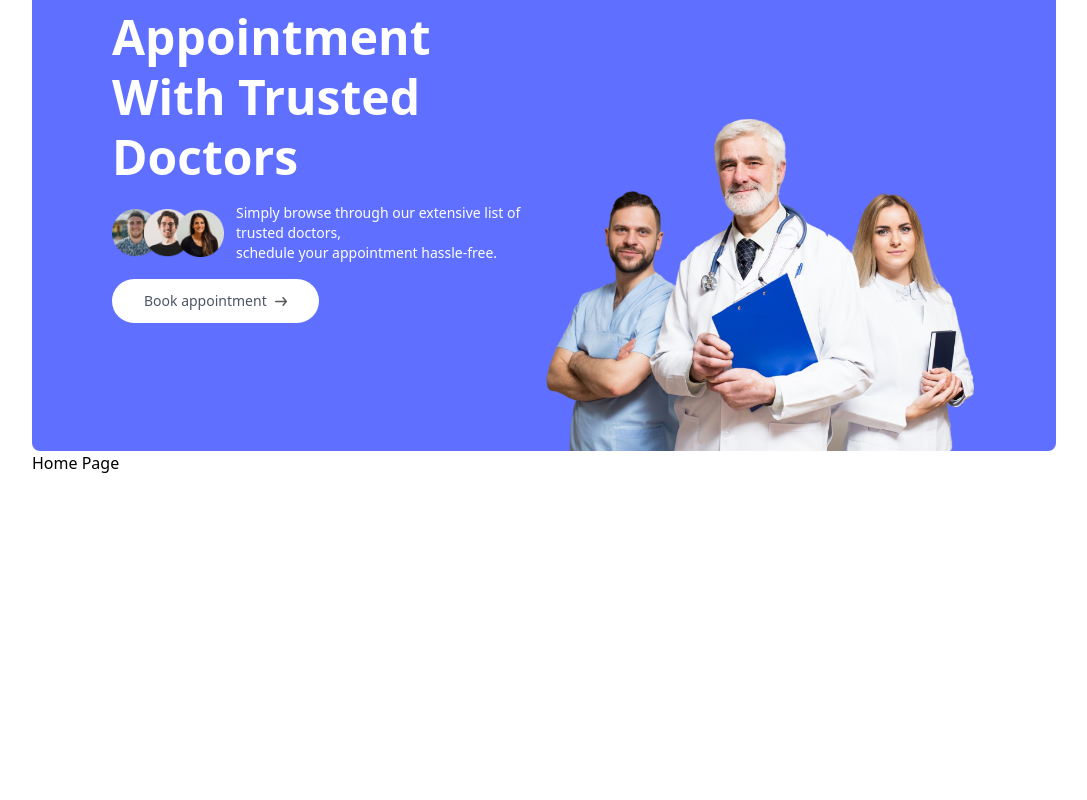
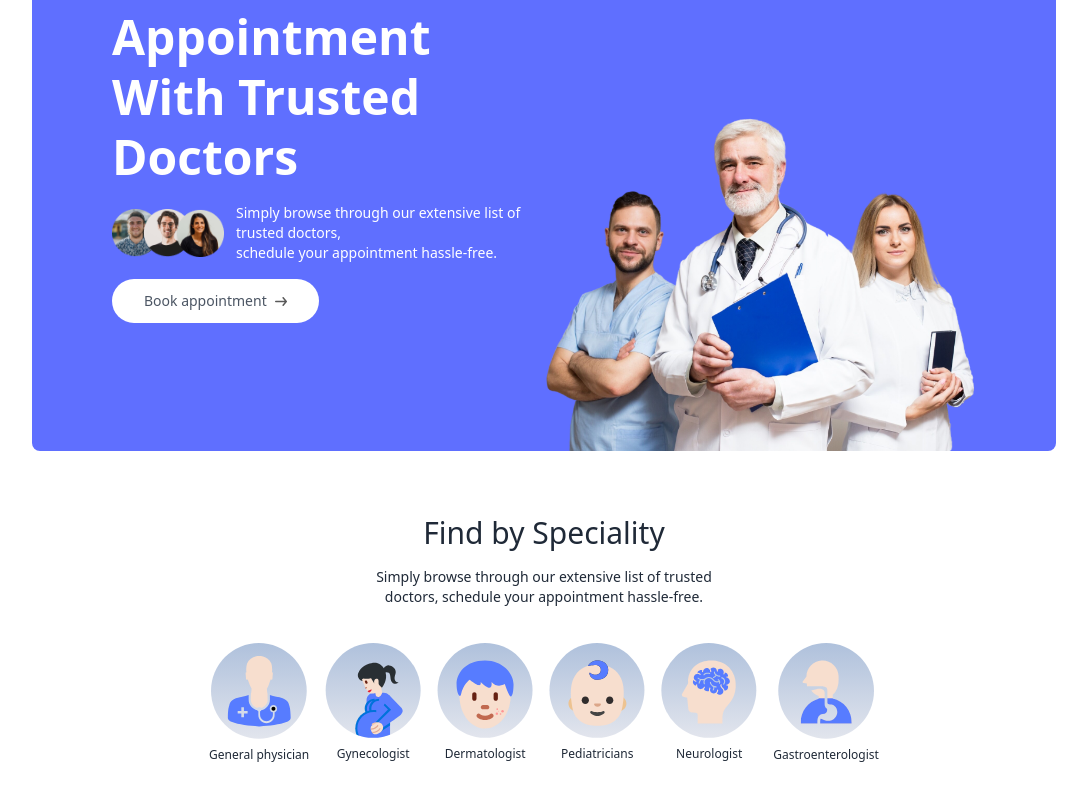
Before and after one commit to stefan-novakovic/prescripto, a React (Vite) app in the folder frontend/: page / in a window 1280 px wide. Shown: the part 278-1078 px from the top of the page, without its empty margins (96-1183 px from the left). Before the commit the page ends 800 px from the top, so only its background shows below. Built offline with nearby package versions, Linux system fonts and the light colour scheme.

Commit message:
SpecialityMenu section added

```diff
--- /dev/null
+++ b/frontend/src/components/SpecialityMenu.tsx
@@ -0,0 +1,27 @@
+import { Link } from 'react-router-dom';
+import { specialityData } from '../assets/assets';
+
+const SpecialityMenu = () => {
+   return (
+      <section className="flex flex-col items-center gap-4 py-16 text-gray-800" id="speciality">
+         <h1 className="text-3xl font-medium">Find by Speciality</h1>
+         <p className="sm:w-1/3 text-center text-sm">
+            Simply browse through our extensive list of trusted doctors, schedule your appointment hassle-free.
+         </p>
+         <div className="flex sm:justify-center gap-4 pt-5 w-full overflow-scroll">
+            {specialityData.map((item, index) => (
+               <Link
+                  onClick={() => scrollTo(0, 0)}
+                  className="flex flex-col items-center text-xs cursor-pointer flex-shrink-0 hover:translate-y-[-10px] transition-all duration-500"
+                  key={index}
+                  to={`/doctors/${item.speciality}`}
+               >
+                  <img className="w-16 sm:w-24 mb-2" src={item.image} alt="" />
+                  <p>{item.speciality}</p>
+               </Link>
+            ))}
+         </div>
+      </section>
+   );
+};
+export default SpecialityMenu;
--- a/frontend/src/index.css
+++ b/frontend/src/index.css
@@ -5,3 +5,7 @@
 .active > hr {
    @apply bg-primary;
 }
+
+::-webkit-scrollbar {
+   @apply hidden;
+}
--- a/frontend/src/pages/Home.tsx
+++ b/frontend/src/pages/Home.tsx
@@ -1,10 +1,11 @@
 import Header from '../components/Header';
+import SpecialityMenu from '../components/SpecialityMenu';
 
 const Home = () => {
    return (
       <div>
          <Header />
-         Home Page
+         <SpecialityMenu />
       </div>
    );
 };
```
